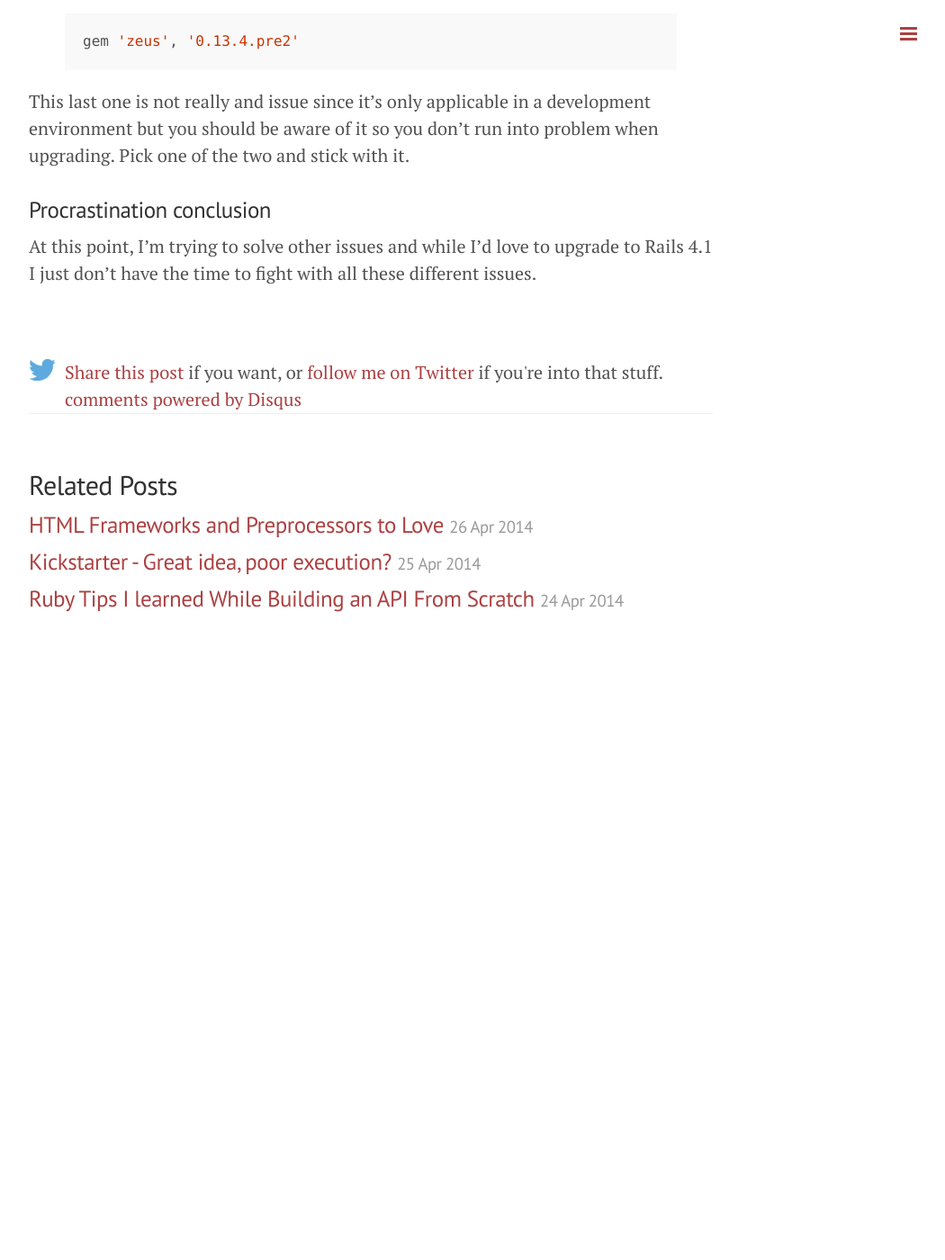
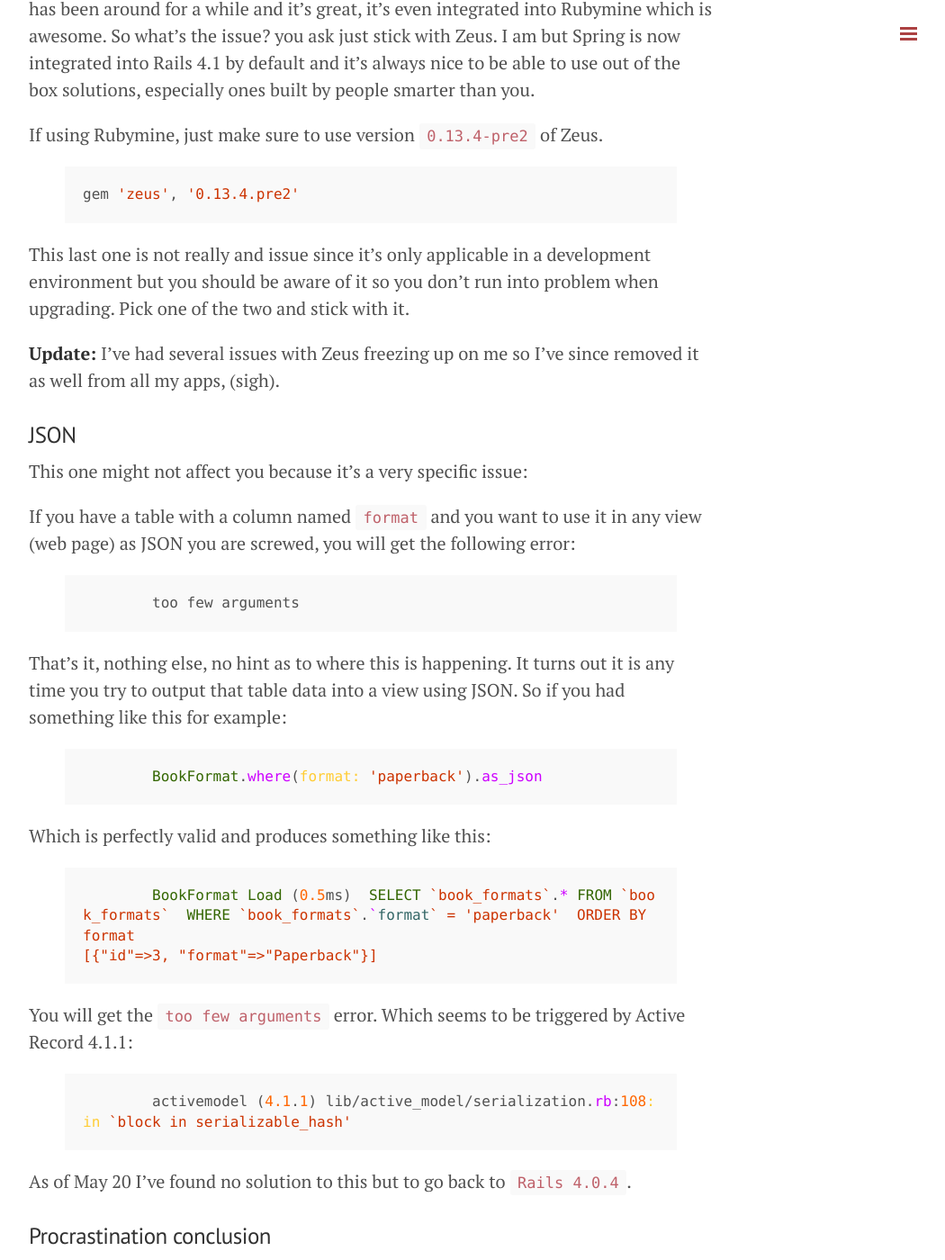
Before and after one commit to kakubei/kakubei.github.io, a Jekyll site: the page built from _posts/2014-04-10-rails-4.1-upgrade.md, in a window 1280 px wide and 1400 px high, scrolled down 3270 px. Shown: the whole window at 90% size, without its empty margins (228-1278 px from the left). Built offline with Jekyll 4.4.1, drawn with Linux system fonts in a browser that asks for light colours; Markdown is read by kramdown in place of the engine named in the settings; comment, search, counter and statistics services are not loaded; before the commit the page ends 4011 px from its top, so only the background shows below that; some of the changed text lies outside the part shown.

Commit message:
more info on Rails 4.1 update

```diff
--- a/_posts/2014-04-10-rails-4.1-upgrade.md
+++ b/_posts/2014-04-10-rails-4.1-upgrade.md
@@ -10,6 +10,7 @@ tags: []
 * Issues with [Squeel](https://github.com/activerecord-hackery/squeel)
 * [Zeus](https://github.com/burke/zeus) vs [Spring](https://github.com/rails/spring/blob/master/README.md)
 * [sidekiq](https://github.com/mperham/sidekiq)
+* Issues with JSON and views
 
 
 ### Squeel
@@ -49,6 +50,8 @@ The tough thing is that there is very little indication that it is Squeel that i
 Ernie Miller, the guy who created Squeel, has moved all of gems into a new github repository appropriately called [activerecord-hackery](https://github.com/activerecord-hackery), you might find some more info there, the bad news is he is not maintaining them anymore, so we'll have to wait and see if other developers take over the job or we'll be forced to remove Squeel from all our projects or not upgrade past a certain point.
 
 **Beware:** right now, even after those changes, you might get errors like `wrong number of arguments (3 for 2)` for queries that worked fine before with `Squeel`. If this is the case, *you are currently screwed*. You can either lock down `ActiveRecord to 4.0.4` or remove all traces of `Squeel` in your code. Neither is an appealing prospect, but of the two I think I would choose to remove `Squeel` since `ActiveRecord` is an integral part of Rails.
+
+**Update:** in fact, that's just what I had to do, I removed all traces of Squeel from both the applications I had. It took me a couple of days and was a real pain in the arse, but in the end, it was better than relying on a gem that is no longer maintained and one for which there isn't a clear fix.
 
 ### Sidekiq
 Sidekiq has also made a number of changes under the hood in version 3.0.0. We have 2 projects using it and I had to revert to version 2.17.4 because upgrading would require a number of rewrites to our code which I'm not ready for yet, they don't seem to be huge changes, but after fighting with Sidekiq for a while in our production app (since the errors did not show up in Development) I gave up for the time being and will address them down the line.
@@ -100,6 +103,38 @@ gem 'zeus', '0.13.4.pre2'
 
 This last one is not really and issue since it's only applicable in a development environment but you should be aware of it so you don't run into problem when upgrading. Pick one of the two and stick with it.
 
+**Update:** I've had several issues with Zeus freezing up on me so I've since removed it as well from all my apps, (sigh).
+
+### JSON
+This one might not affect you because it's a very specific issue:
+
+If you have a table with a column named `format` and you want to use it in any view (web page) as JSON you are screwed, you will get the following error:
+
+{% highlight ruby %}
+	too few arguments
+{% endhighlight %}
+
+That's it, nothing else, no hint as to where this is happening. It turns out it is any time you try to output that table data into a view using JSON. So if you had something like this for example:
+
+{% highlight ruby %}
+	BookFormat.where(format: 'paperback').as_json
+{% endhighlight %}
+
+Which is perfectly valid and produces something like this:
+
+{% highlight ruby %}
+	BookFormat Load (0.5ms)  SELECT `book_formats`.* FROM `book_formats`  WHERE `book_formats`.`format` = 'paperback'  ORDER BY format
+[{"id"=>3, "format"=>"Paperback"}]
+{% endhighlight %}
+
+You will get the `too few arguments` error. Which seems to be triggered by Active Record 4.1.1:
+
+{% highlight ruby %}
+	activemodel (4.1.1) lib/active_model/serialization.rb:108:in `block in serializable_hash'
+{% endhighlight %}
+
+As of May 20 I've found no solution to this but to go back to `Rails 4.0.4`.
+
 ### Procrastination conclusion
 
-At this point, I'm trying to solve other issues and while I'd love to upgrade to Rails 4.1 I just don't have the time to fight with all these different issues.
+I actually upgraded to 4.1.1 and had most things working but have had to downgrade because of the `JSON` issue.
```
